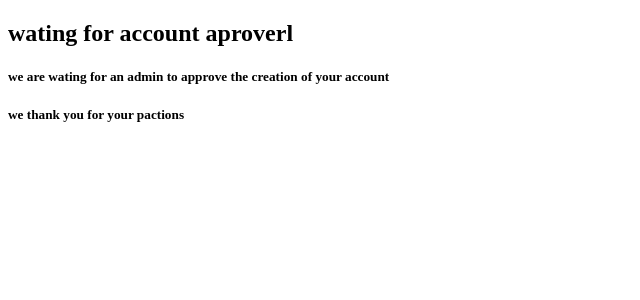
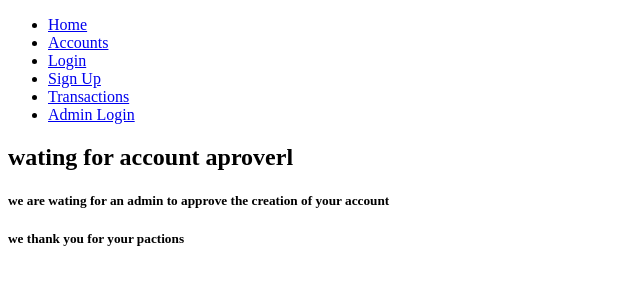
Before and after one commit to SHEEPDOG0351/bank_web_application, a Flask app: page /waiting in a window 1280 px wide. Shown: the top 300 px of the page, without its empty margins (0-640 px from the left). Run offline with Flask 3, Linux system fonts and the light colour scheme; parts of the project's set-up code (start-up, migrations or seed data) failed here and were passed over.

Commit message:
add sucrity

```diff
--- a/main.py
+++ b/main.py
@@ -3,12 +3,13 @@ from flask_sqlalchemy import SQLAlchemy
 from sqlalchemy import text, create_engine, text
 import random
 import bcrypt
+import mysql.connector
 conn_str = "mysql://root:cset155@localhost/exam_management_2"
 engine = create_engine(conn_str, echo = True)
 conn = engine.connect()
 
 app = Flask(__name__)
-
+app.config['SECRET_KEY'] = 'mysecretkey123'
 app.config['SQLALCHEMY_DATABASE_URI'] = "mysql://root:cset155@localhost/banking_app"
 app.config['SQLALCHEMY_TRACK_MODIFICATIONS'] = False
 db = SQLAlchemy(app)
@@ -82,7 +83,8 @@ def signup():
             address=address,
             phone_number=phone_number,
             password=hashed_password,
-            bank_account_number="temporary_account_number"
+            bank_account_number="temp_acc_num",
+            approved=False
         )
 
         db.session.add(new_user)
@@ -91,6 +93,7 @@ def signup():
         flash("Account created successfully!", "success")
         return redirect('/waiting')
     return render_template('signup.html')
+
 
 def get_db_connection():
     connection = mysql.connector.connect(
@@ -103,7 +106,7 @@ def get_db_connection():
 
 @app.route('/login', methods=['GET', 'POST'])
 def login():
-    if request.method == 'POST':
+   if request.method == 'POST':
         username = request.form['username']
         password = request.form['password']
 
@@ -111,10 +114,13 @@ def login():
             error = "Both fields (Username and Password) are required"
             return render_template('login.html', error=error)
 
-
-        connection = get_db_connection()
+        connection = mysql.connector.connect(
+            host='localhost',
+            user='root',
+            password='password',
+            database='banking_app'
+        )
         cursor = connection.cursor(dictionary=True)
-
         cursor.execute("SELECT * FROM Users WHERE username = %s", (username,))
         user = cursor.fetchone()
 
@@ -126,7 +132,79 @@ def login():
             error = "Invalid username or password"
             return render_template('login.html', error=error)
 
-    return render_template('login.html')
+        return render_template('login.html')
+
+def ensure_single_admin():
+  with app.app_context():
+        existing_admin = Admin_accounts.query.first()
+        if not existing_admin:
+            hashed_password = bcrypt.hashpw('admin_password'.encode('utf-8'), bcrypt.gensalt())
+            new_admin = Admin_accounts(username='admin', password=hashed_password)
+            db.session.add(new_admin)
+            db.session.commit()
+
+
+ensure_single_admin()
+
+@app.route('/admin/login', methods=['GET', 'POST'])
+def admin_login():
+    if request.method == 'POST':
+        username = request.form['username']
+        password = request.form['password']
+
+        admin_account = Admin_accounts.query.filter_by(username=username).first()
+
+        if admin_account and bcrypt.checkpw(password.encode('utf-8'), admin_account.password.encode('utf-8')):
+            session['username'] = username
+            session['account_type'] = 'admin'
+            return redirect('/admin/dashboard')
+
+        error = "Invalid username or password"
+        return render_template('admin_login.html', error=error)
+
+    return render_template('admin_login.html')
+
+
+@app.route('/admin/dashboard')
+def admin_dashboard():
+    if session.get('account_type') != 'admin':
+        return redirect('/admin/login')
+
+    unapproved_users = Users.query.filter_by(approved=False).all()
+    return render_template('admin_dashboard.html', users=unapproved_users)
+
+
+@app.route('/admin/approve_user/<social_security>', methods=['POST'])
+def approve_user(social_security):
+    if session.get('account_type') != 'admin':
+        return redirect('/admin/login')
+
+    user = Users.query.filter_by(social_security=social_security).first()
+
+    if not user:
+        flash("User not found", "error")
+        return redirect('/admin/dashboard')
+
+    new_account_number = str(random.randint(100000000, 999999999))
+
+
+    user.bank_account_number = new_account_number
+    user.approved = True
+    db.session.commit()
+
+    new_bank_account = Bank_accounts(
+        bank_account_number=new_account_number,
+        social_security=user.social_security,
+        balance=0
+    )
+    db.session.add(new_bank_account)
+    db.session.commit()
+
+    flash("User approved successfully!", "success")
+    return redirect('/admin/dashboard')
+
+
+
 
 @app.route('/waiting')
 def waiting():
--- a/templates/accounts.html
+++ b/templates/accounts.html
@@ -118,6 +118,7 @@
             <li><a href="{{ url_for('login') }}">Login</a></li>
             <li><a href="{{ url_for('signup') }}">Sign Up</a></li>
             <li><a href="{{ url_for('transactions') }}">Transactions</a></li>
+            <li><a href="{{ url_for('admin_login') }}">Admin Login</a></li>
         </ul>
     </nav>
     <div id="account-info-container">
--- a/templates/index.html
+++ b/templates/index.html
@@ -58,6 +58,7 @@
             <li><a href="{{ url_for('login') }}">Login</a></li>
             <li><a href="{{ url_for('signup') }}">Sign Up</a></li>
             <li><a href="{{ url_for('transactions') }}">Transactions</a></li>
+            <li><a href="{{ url_for('admin_login') }}">Admin Login</a></li>
         </ul>
     </nav>
 
--- a/templates/login.html
+++ b/templates/login.html
@@ -59,6 +59,7 @@
             <li><a href="{{ url_for('login') }}">Login</a></li>
             <li><a href="{{ url_for('signup') }}">Sign Up</a></li>
             <li><a href="{{ url_for('transactions') }}">Transactions</a></li>
+            <li><a href="{{ url_for('admin_login') }}">Admin Login</a></li>
         </ul>
     </nav>
     <form method="POST" action="/login">
@@ -68,4 +69,7 @@
     </form>
 
 </body>
+<script>
+
+</script>
 </html>
--- a/templates/transactions.html
+++ b/templates/transactions.html
@@ -93,6 +93,7 @@
             <li><a href="{{ url_for('login') }}">Login</a></li>
             <li><a href="{{ url_for('signup') }}">Sign Up</a></li>
             <li><a href="{{ url_for('transactions') }}">Transactions</a></li>
+            <li><a href="{{ url_for('admin_login') }}">Admin Login</a></li>
         </ul>
     </nav>
 
--- a/templates/waiting.html
+++ b/templates/waiting.html
@@ -6,6 +6,16 @@
     <title>wating for adimn aprovel</title>
 </head>
 <body>
+    <nav>
+        <ul>
+            <li><a href="{{ url_for('index') }}">Home</a></li>
+            <li><a href="{{ url_for('accounts') }}">Accounts</a></li>
+            <li><a href="{{ url_for('login') }}">Login</a></li>
+            <li><a href="{{ url_for('signup') }}">Sign Up</a></li>
+            <li><a href="{{ url_for('transactions') }}">Transactions</a></li>
+            <li><a href="{{ url_for('admin_login') }}">Admin Login</a></li>
+        </ul>
+    </nav>
     <h2>wating for account aproverl</h2>
     <h5>we are wating for an admin to approve the creation of your account</h5>
     <h5>we thank you for your pactions</h5>
```
Also changed, not shown: templates/admin_dashboard.html (added, +38 -0 lines), templates/admin_login.html (added, +60 -0 lines), templates/signup.html (+23 -11 lines).
